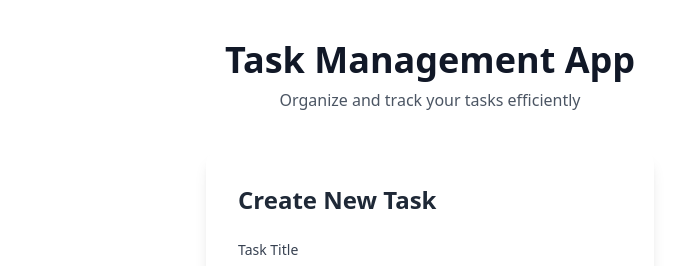
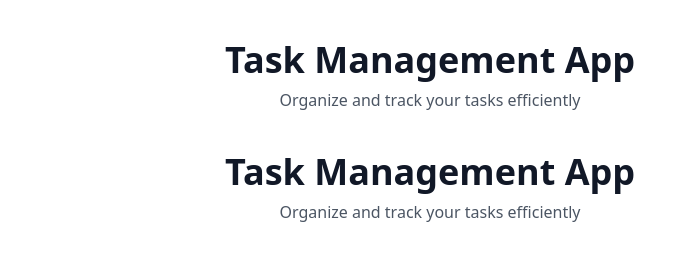
Before and after one commit to Hemanth939281/task_management, a Next.js app: page / in a window 1280 px wide. Shown: the top 266 px of the page, without its empty margins (210-909 px from the left). Built offline with nearby package versions, Linux system fonts and the light colour scheme; no server answers; the database is empty.

Commit message:
categorized tasks as incomplete and completed tasks

```diff
--- a/src/components/TaskForm.js
+++ b/src/components/TaskForm.js
@@ -50,6 +50,10 @@ const TaskForm = ({task, onSubmit}) => {
 
     return (
         <>
+        <div className="text-center my-10">
+        <h1 className="text-4xl font-bold text-gray-900 mb-2">Task Management App</h1>
+        <p className="text-gray-600">Organize and track your tasks efficiently</p>
+      </div>
         <form
     className="max-w-md mx-auto bg-white p-8 rounded-xl shadow-lg space-y-6 mt-6"
     onSubmit={handleTaskSubmission}
```
